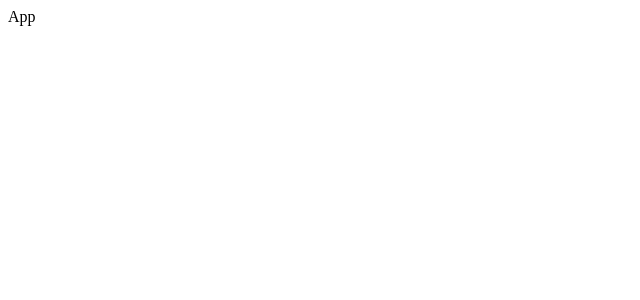
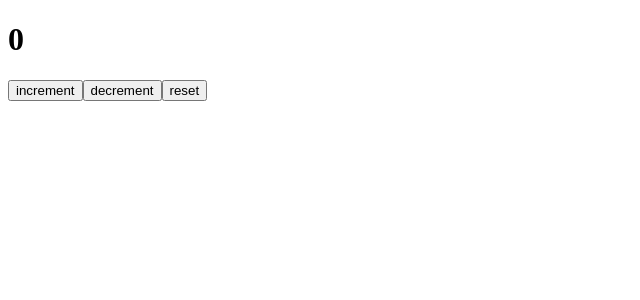
Before and after one commit to GrayHead/dec-2023-react, a React (Create React App) app: page / in a window 1280 px wide. Shown: the top 300 px of the page, without its empty margins (0-640 px from the left). Built offline with nearby package versions, Linux system fonts and the light colour scheme.

Commit message:
redux base

```diff
--- a/package.json
+++ b/package.json
@@ -8,7 +8,9 @@
     "@testing-library/user-event": "^13.5.0",
     "react": "^18.2.0",
     "react-dom": "^18.2.0",
-    "react-scripts": "5.0.1"
+    "react-scripts": "5.0.1",
+    "redux": "^4.2.1",
+    "react-redux": "^8.0.5"
   },
   "scripts": {
     "start": "react-scripts start",
--- a/src/App.js
+++ b/src/App.js
@@ -1,7 +1,27 @@
+import {useDispatch, useSelector} from "react-redux";
+
 const App = () => {
+
+    let store = useSelector(state => state);
+    let dispatch = useDispatch();
+
+    const increment = () => {
+        dispatch({type: 'INC', payload: 2});
+
+    };
+    const decrement = () => {
+        dispatch({type: 'DEC', payload: 3});
+    };
+    const res = () => {
+        dispatch({type: 'RESET'});
+    };
     return (
         <div>
-            App
+
+            <h1>{store}</h1>
+            <button onClick={increment}>increment</button>
+            <button onClick={decrement}>decrement</button>
+            <button onClick={res}>reset</button>
         </div>
     );
 };
--- a/src/index.js
+++ b/src/index.js
@@ -1,9 +1,32 @@
 import React from 'react';
 import ReactDOM from 'react-dom/client';
 
+
 import App from './App';
+import {Provider} from "react-redux";
+import {createStore} from "redux";
+
+const baseReducer = (state = 0, action) => {
+    switch (action.type) {
+        case "INC":
+            return state += action.payload;
+        case "DEC":
+            return state -= action.payload;
+        case "RESET":
+            return 0;
+        default:
+            return state;
+
+
+    }
+
+}
+
+let store = createStore(baseReducer);
 
 const root = ReactDOM.createRoot(document.getElementById('root'));
 root.render(
-    <App/>
+    <Provider store={store}>
+        <App/>
+    </Provider>
 );
```
Also changed, not shown: 1 other file (tests, documents, lock files or other folders).
